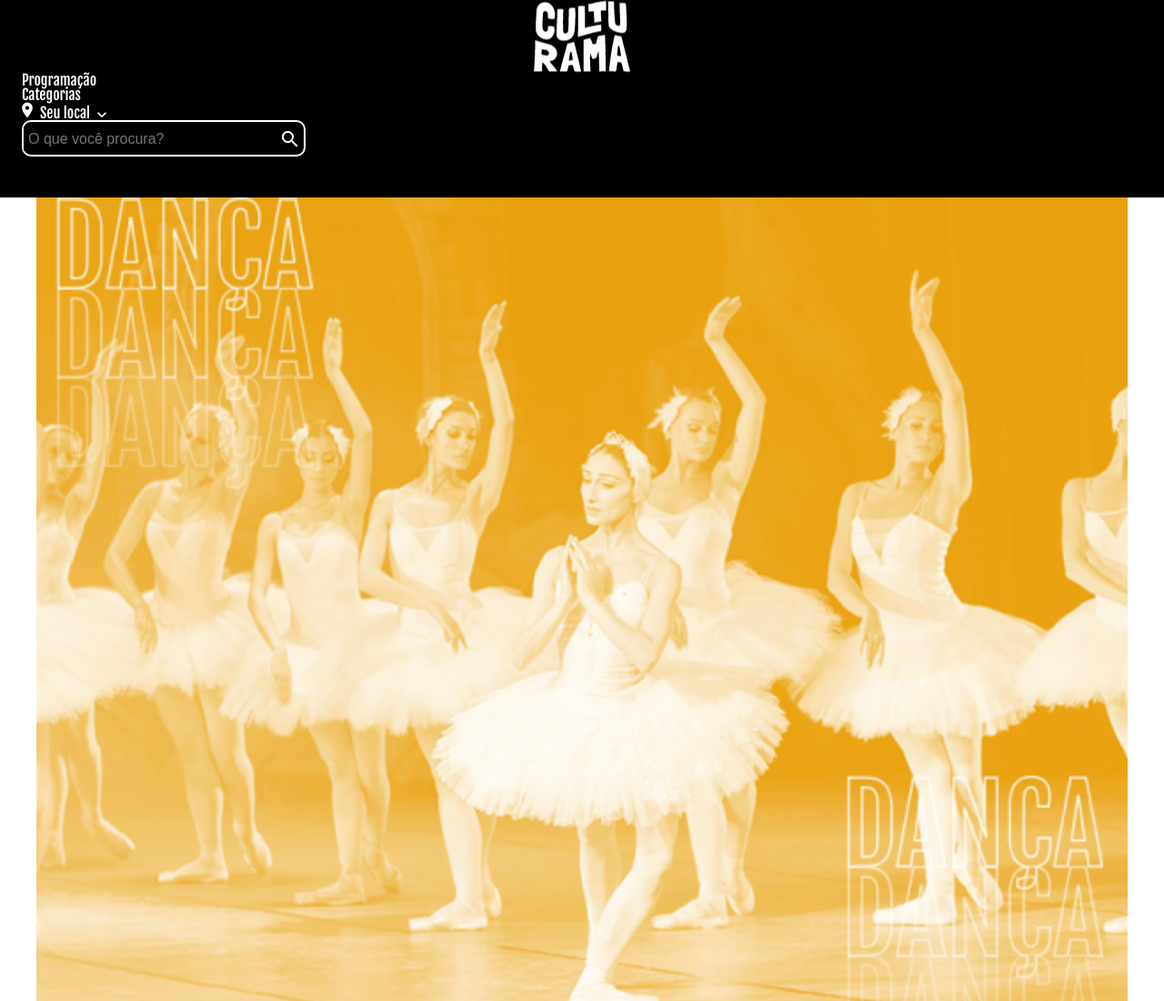
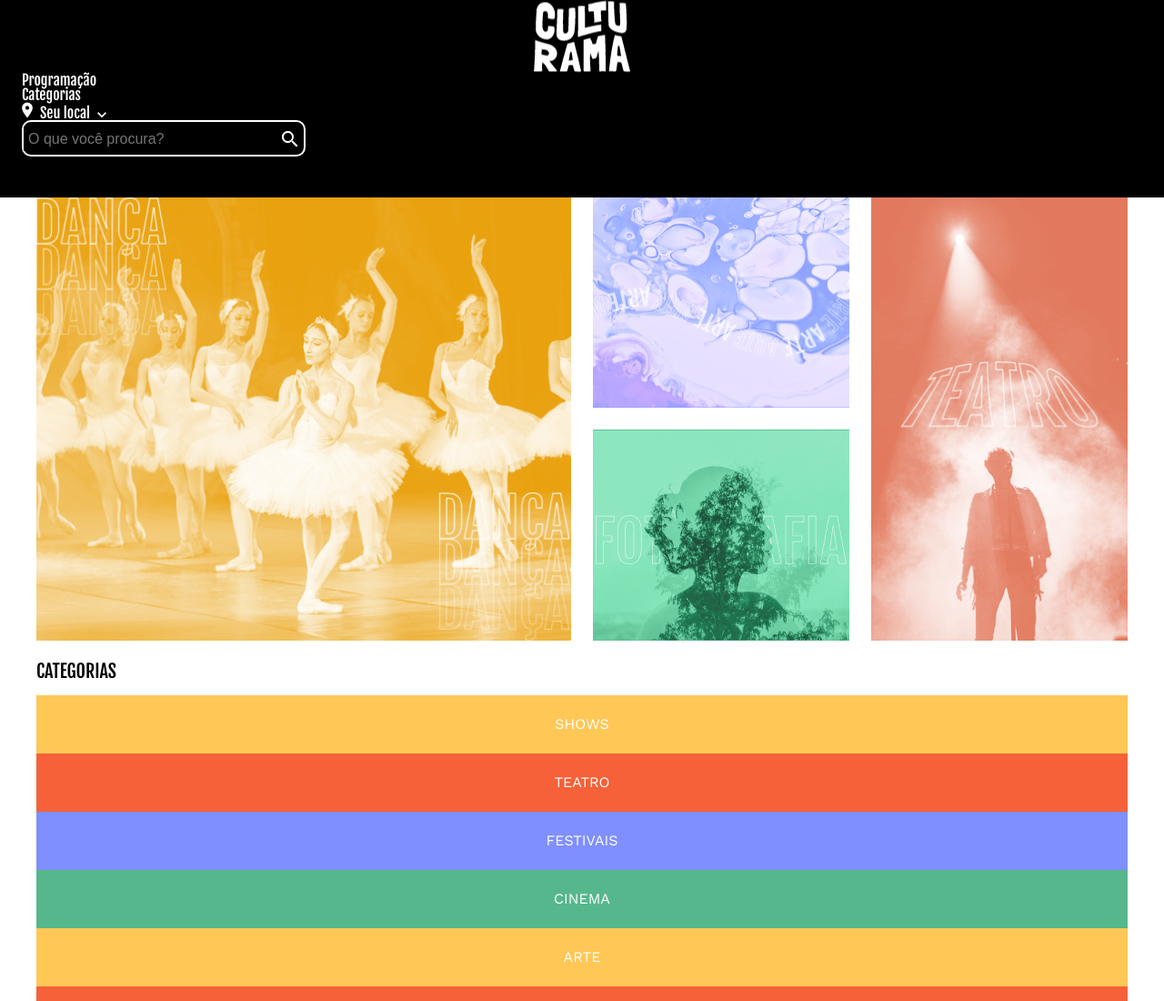
Before and after one commit to guspnet/culturama-alura, a plain HTML site: page index.html in a window 1280 px wide. Shown: the top 1100 px of the page at 91% size. Drawn offline with nearby package versions, Linux system fonts and the light colour scheme.

Commit message:
Aula02 finalizada

```diff
--- /dev/null
+++ b/assets/style/grid.css
@@ -0,0 +1,29 @@
+.banner {
+    display: grid;
+    gap: 1rem;
+}
+
+.banner img:nth-child(1) {
+    grid-column: 1 / 3;
+}
+
+.banner img:nth-child(4) {
+    grid-column: 2 / 3;
+    grid-row: 2 / 4;
+}
+
+@media (min-width: 720px) {
+    .banner {
+        gap: 1.5rem;
+    }
+
+    .banner img:nth-child(1) {
+        grid-column: 1 / 3;
+        grid-row: 1 / 3;
+    }
+
+    .banner img:nth-child(4) {
+        grid-column: 4 / 5;
+        grid-row: 1 / 3;
+    }
+}
--- a/index.html
+++ b/index.html
@@ -11,7 +11,8 @@
         integrity="sha512-NmLkDIU1C/C88wi324HBc+S2kLhi08PN5GDeUVVVC/BVt/9Izdsc9SVeVfA1UZbY3sHUlDSyRXhCzHfr6hmPPw=="
         crossorigin="anonymous" referrerpolicy="no-referrer" />
     <link rel="shortcut icon" href="./assets/img/Favicon2.png" type="image/x-icon">
-    <link rel="stylesheet" href="assets/style/flex.css">
+    <link rel="stylesheet" href="./assets/style/grid.css">
+    <link rel="stylesheet" href="./assets/style/flex.css">
     <link rel="stylesheet" href="./assets/style/style.css">
 </head>
 
```
